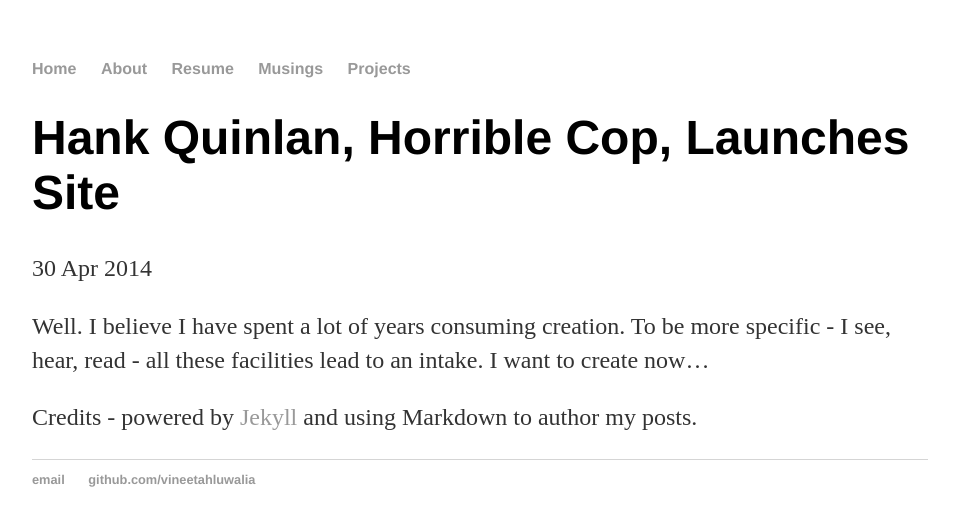
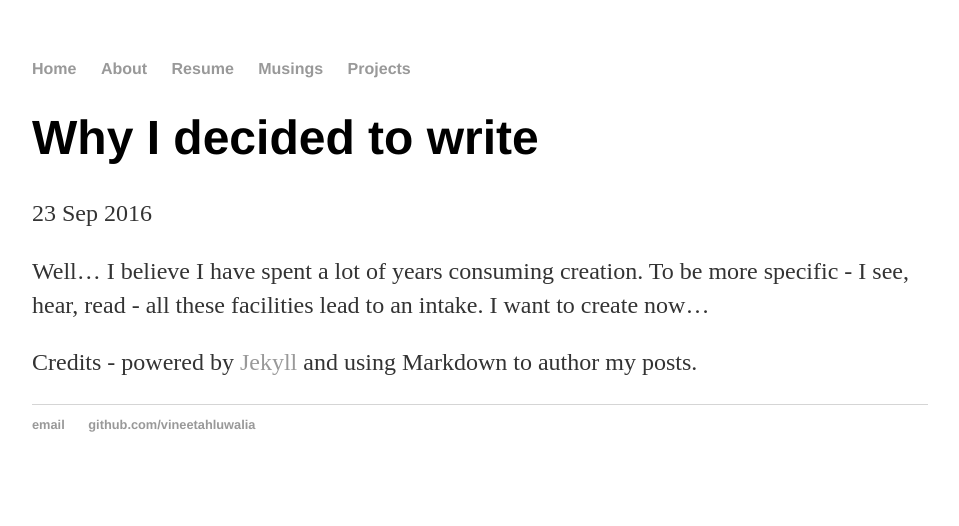
Before and after one commit to vineetahluwalia/vineetahluwalia.github.io, a Jekyll site: the page built from _posts/2016-09-23-why_I_decided_to_write.md, in a window 1280 px wide. Shown: the top 526 px of the page, without its empty margins (160-1119 px from the left). Built offline with Jekyll 4.4.1, drawn with Linux system fonts in a browser that asks for light colours.

Commit message:
Update 2016-09-23-why_I_decided_to_write.md

```diff
--- a/_posts/2016-09-23-why_I_decided_to_write.md
+++ b/_posts/2016-09-23-why_I_decided_to_write.md
@@ -1,10 +1,10 @@
 ---
 layout: post
-title: "Hank Quinlan, Horrible Cop, Launches Site"
-date: 2014-04-30
+title: "Why I decided to write"
+date: 2016-09-23
 ---
 
-Well. I believe I have spent a lot of years consuming creation. To be more specific - I see, hear, read - all these
+Well... I believe I have spent a lot of years consuming creation. To be more specific - I see, hear, read - all these
 facilities lead to an intake. I want to create now...
 
 Credits - powered by [Jekyll](http://jekyllrb.com) and using Markdown to author my posts.
```
